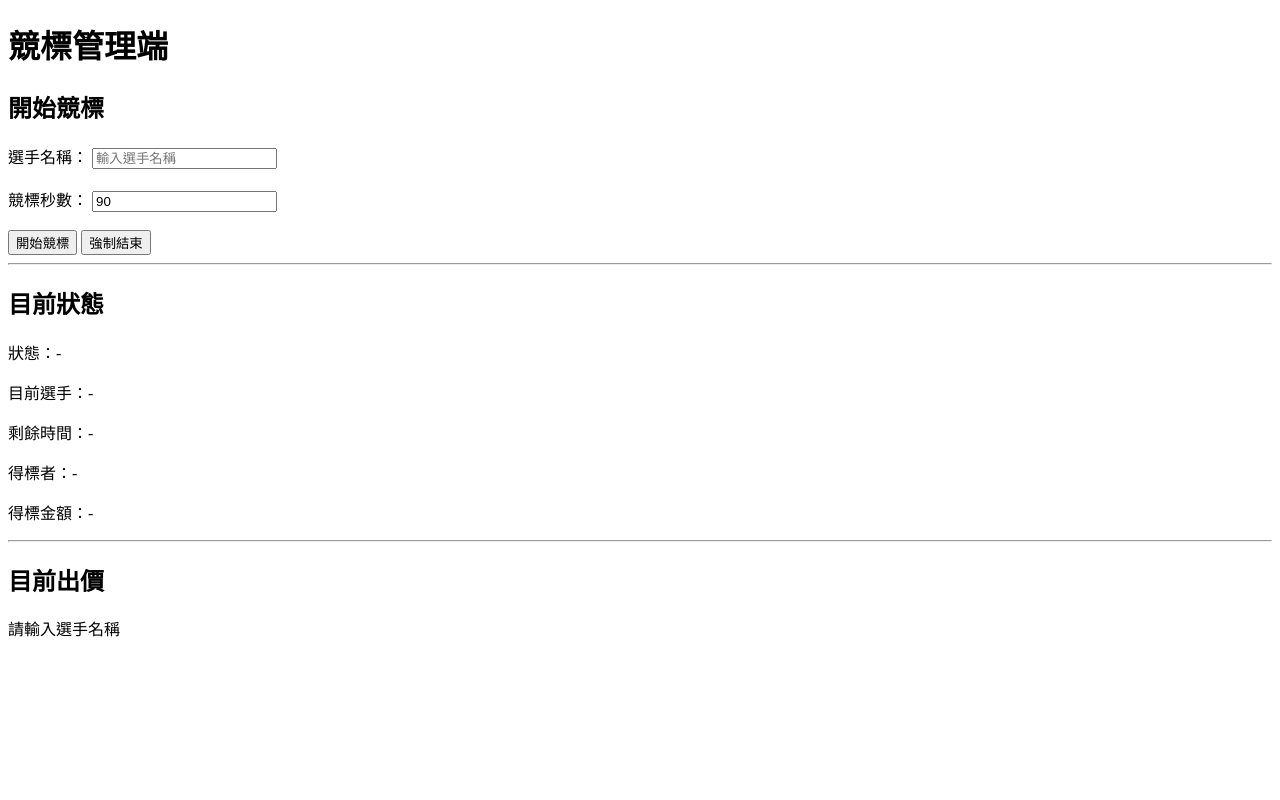
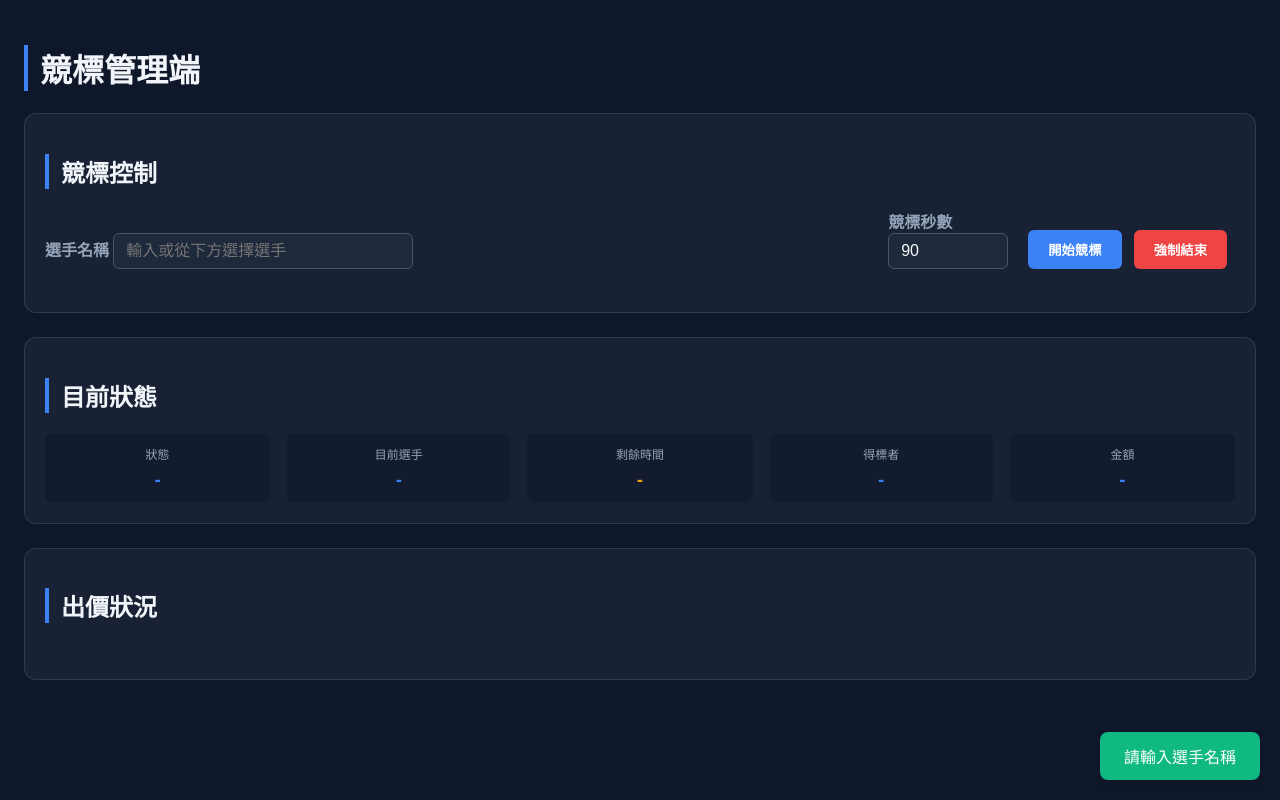
Before and after one commit to ian9494/coach-auction-system, a website: page public/admin.html in a window 1280 px wide. Both pictures are taken after a click on the button "開始競標". Drawn offline with nearby package versions, Linux system fonts and the light colour scheme; no server answers.

Commit message:
20260501-1
優化admin端UI
新增匯入名單便利選擇功能
新增csv紀錄已選名單

```diff
--- /dev/null
+++ b/data/auction_results.csv
@@ -0,0 +1,4 @@
+coach1,coach2,coach3,coach4,coach5,coach6,coach7,coach8
+Yuzumi,,,,,,,
+Koyuki,,,,,,,
+Ev913,,,,,,,
--- /dev/null
+++ b/data/member.csv
@@ -0,0 +1,5 @@
+Yuzumi,Koyuki,Ev913,Ko,小鹽
+restia,稻乙緹,sakuro,真理果,丁義,小亮,烟花,Xargon,峰哥,勝敗難免
+Hitomi,KspKsp,Miru,幻月,3Q,Karsa,花輪,UZRA,MMD,獅子丸,冠瑋,京野妮子
+妲妲,Itsuki,帕羅妮,7z,喬希,爆哥,熙歌,心可可,捏默
+Rei,samoago,珮蕾,小舞,神無月鹿比,
--- /dev/null
+++ b/public/admin.css
@@ -0,0 +1,149 @@
+* {
+  box-sizing: border-box;
+}
+
+body {
+  margin: 0;
+  padding: 24px;
+  font-family: system-ui, -apple-system, BlinkMacSystemFont, "Noto Sans TC", sans-serif;
+  color: #e2e8f0;
+  background: #0f172a;
+}
+
+h1, h2 {
+  color: #f1f5f9;
+  border-left: 4px solid #3b82f6;
+  padding-left: 12px;
+}
+
+section {
+  background: rgba(30, 41, 59, 0.7);
+  border: 1px solid rgba(255, 255, 255, 0.1);
+  border-radius: 12px;
+  padding: 20px;
+  margin-bottom: 24px;
+}
+
+label {
+  display: block;
+  font-weight: 600;
+  margin-bottom: 8px;
+  color: #94a3b8;
+}
+
+input[type="text"],
+input[type="number"] {
+  background: #1e293b;
+  border: 1px solid #475569;
+  color: #f8fafc;
+  padding: 8px 12px;
+  border-radius: 6px;
+  font-size: 16px;
+  width: 100%;
+  max-width: 300px;
+}
+
+input:focus {
+  outline: none;
+  border-color: #3b82f6;
+  box-shadow: 0 0 0 2px rgba(59, 130, 246, 0.2);
+}
+
+button {
+  background: #3b82f6;
+  color: white;
+  border: none;
+  padding: 10px 20px;
+  border-radius: 6px;
+  font-weight: 600;
+  cursor: pointer;
+  transition: all 0.2s;
+  margin-right: 8px;
+}
+
+button:hover {
+  background: #2563eb;
+  transform: translateY(-1px);
+}
+
+button[id="endButton"] {
+  background: #ef4444;
+}
+
+button[id="endButton"]:hover {
+  background: #dc2626;
+}
+
+#memberButtonContainer {
+  margin-top: 15px;
+  display: flex;
+  flex-wrap: wrap;
+  gap: 8px;
+}
+
+#memberButtonContainer button {
+  background: #334155;
+  font-weight: normal;
+  font-size: 14px;
+}
+
+#memberButtonContainer button:hover {
+  background: #475569;
+}
+
+.status-grid {
+  display: grid;
+  grid-template-columns: repeat(auto-fit, minmax(150px, 1fr));
+  gap: 16px;
+}
+
+.status-item {
+  background: rgba(15, 23, 42, 0.5);
+  padding: 12px;
+  border-radius: 8px;
+  text-align: center;
+}
+
+.status-label {
+  font-size: 12px;
+  color: #94a3b8;
+  text-transform: uppercase;
+  margin-bottom: 4px;
+}
+
+.status-value {
+  font-size: 18px;
+  font-weight: 700;
+  color: #3b82f6;
+}
+
+#timeLeftText {
+  color: #f59e0b;
+}
+
+#bidList {
+  list-style: none;
+  padding: 0;
+  display: grid;
+  grid-template-columns: repeat(4, 1fr);
+  gap: 16px;
+}
+
+#bidList li {
+  background: #232936;
+  padding: 12px;
+  border-radius: 8px;
+  border-left: 4px solid #4ade80;
+}
+
+#messageText {
+  position: fixed;
+  bottom: 20px;
+  right: 20px;
+  background: #10b981;
+  color: white;
+  padding: 12px 24px;
+  border-radius: 8px;
+  box-shadow: 0 4px 6px -1px rgba(0, 0, 0, 0.1);
+  display: none;
+}
--- a/public/admin.html
+++ b/public/admin.html
@@ -4,50 +4,68 @@
   <meta charset="UTF-8" />
   <meta name="viewport" content="width=device-width, initial-scale=1.0" />
   <title>Admin - Coach Auction System</title>
+  <link rel="stylesheet" href="admin.css" />
 </head>
 <body>
   <h1>競標管理端</h1>
 
   <section>
-    <h2>開始競標</h2>
+    <h2>競標控制</h2>
 
-    <label>
-      選手名稱：
-      <input id="playerNameInput" type="text" placeholder="輸入選手名稱" />
-    </label>
+    <div style="display: flex; gap: 20px; align-items: flex-end; flex-wrap: wrap;">
+      <label style="flex: 1; min-width: 250px;">
+        選手名稱
+        <input id="playerNameInput" type="text" placeholder="輸入或從下方選擇選手" />
+      </label>
 
-    <br /><br />
+      <label style="width: 120px;">
+        競標秒數
+        <input id="durationInput" type="number" value="90" min="1" />
+      </label>
 
-    <label>
-      競標秒數：
-      <input id="durationInput" type="number" value="90" min="1" />
-    </label>
+      <div style="margin-bottom: 8px;">
+        <button id="startButton">開始競標</button>
+        <button id="endButton">強制結束</button>
+      </div>
+    </div>
 
-    <br /><br />
-
-    <button id="startButton">開始競標</button>
-    <button id="endButton">強制結束</button>
+    <div id="memberButtonContainer">
+      <!-- 選手按鈕將由 JS 動態生成 -->
+    </div>
   </section>
-
-  <hr />
 
   <section>
     <h2>目前狀態</h2>
-    <p>狀態：<span id="statusText">-</span></p>
-    <p>目前選手：<span id="currentPlayerText">-</span></p>
-    <p>剩餘時間：<span id="timeLeftText">-</span></p>
-    <p>得標者：<span id="winnerText">-</span></p>
-    <p>得標金額：<span id="winningAmountText">-</span></p>
+    <div class="status-grid">
+      <div class="status-item">
+        <div class="status-label">狀態</div>
+        <div id="statusText" class="status-value">-</div>
+      </div>
+      <div class="status-item">
+        <div class="status-label">目前選手</div>
+        <div id="currentPlayerText" class="status-value">-</div>
+      </div>
+      <div class="status-item">
+        <div class="status-label">剩餘時間</div>
+        <div id="timeLeftText" class="status-value">-</div>
+      </div>
+      <div class="status-item">
+        <div class="status-label">得標者</div>
+        <div id="winnerText" class="status-value">-</div>
+      </div>
+      <div class="status-item">
+        <div class="status-label">金額</div>
+        <div id="winningAmountText" class="status-value">-</div>
+      </div>
+    </div>
   </section>
 
-  <hr />
-
   <section>
-    <h2>目前出價</h2>
+    <h2>出價狀況</h2>
     <ul id="bidList"></ul>
   </section>
 
-  <p id="messageText"></p>
+  <div id="messageText"></div>
 
   <script src="/socket.io/socket.io.js"></script>
   <script src="./admin.js"></script>
--- a/public/admin.js
+++ b/public/admin.js
@@ -1,6 +1,7 @@
 const socket = io();
 
 const playerNameInput = document.getElementById("playerNameInput");
+const memberButtonContainer = document.getElementById("memberButtonContainer");
 const durationInput = document.getElementById("durationInput");
 const startButton = document.getElementById("startButton");
 const endButton = document.getElementById("endButton");
@@ -14,6 +15,34 @@ const bidList = document.getElementById("bidList");
 const messageText = document.getElementById("messageText");
 
 socket.emit("join_admin");
+
+// 獲取成員名單並生成按鈕
+async function fetchMemberList() {
+  try {
+    const response = await fetch("/api/members");
+    if (!response.ok) throw new Error("Failed to fetch");
+    const members = await response.json();
+
+    memberButtonContainer.innerHTML = "";
+    members.forEach(name => {
+      const btn = document.createElement("button");
+      btn.textContent = name;
+      btn.type = "button";
+      btn.style.padding = "5px 10px";
+      btn.style.cursor = "pointer";
+
+      btn.addEventListener("click", () => {
+        playerNameInput.value = name;
+      });
+
+      memberButtonContainer.appendChild(btn);
+    });
+  } catch (error) {
+    console.error("Error loading member list:", error);
+  }
+}
+
+fetchMemberList();
 
 startButton.addEventListener("click", () => {
   const playerName = playerNameInput.value.trim();
@@ -39,6 +68,11 @@ endButton.addEventListener("click", () => {
 
 socket.on("admin_state", (state) => {
   renderState(state);
+  // 如果競標結束，自動刷新成員名單按鈕並清空輸入框
+  if (state.status === "ended") {
+    playerNameInput.value = "";
+    fetchMemberList();
+  }
 });
 
 socket.on("error_message", (message) => {
@@ -78,4 +112,10 @@ function renderBids(bids, budgets = {}) {
 
 function setMessage(message) {
   messageText.textContent = message;
+  messageText.style.display = "block";
+
+  // 3秒後自動消失
+  setTimeout(() => {
+    messageText.style.display = "none";
+  }, 3000);
 }
```
Also changed, not shown: server.js (+64 -0 lines).
